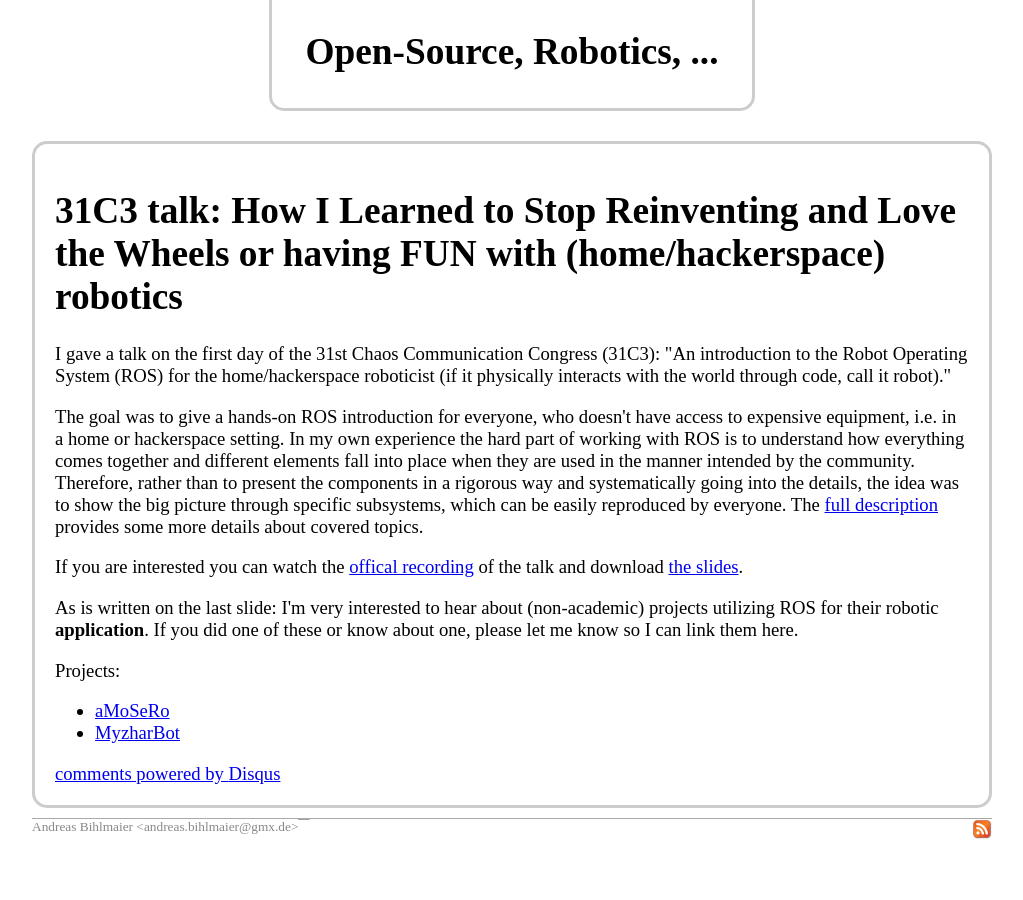
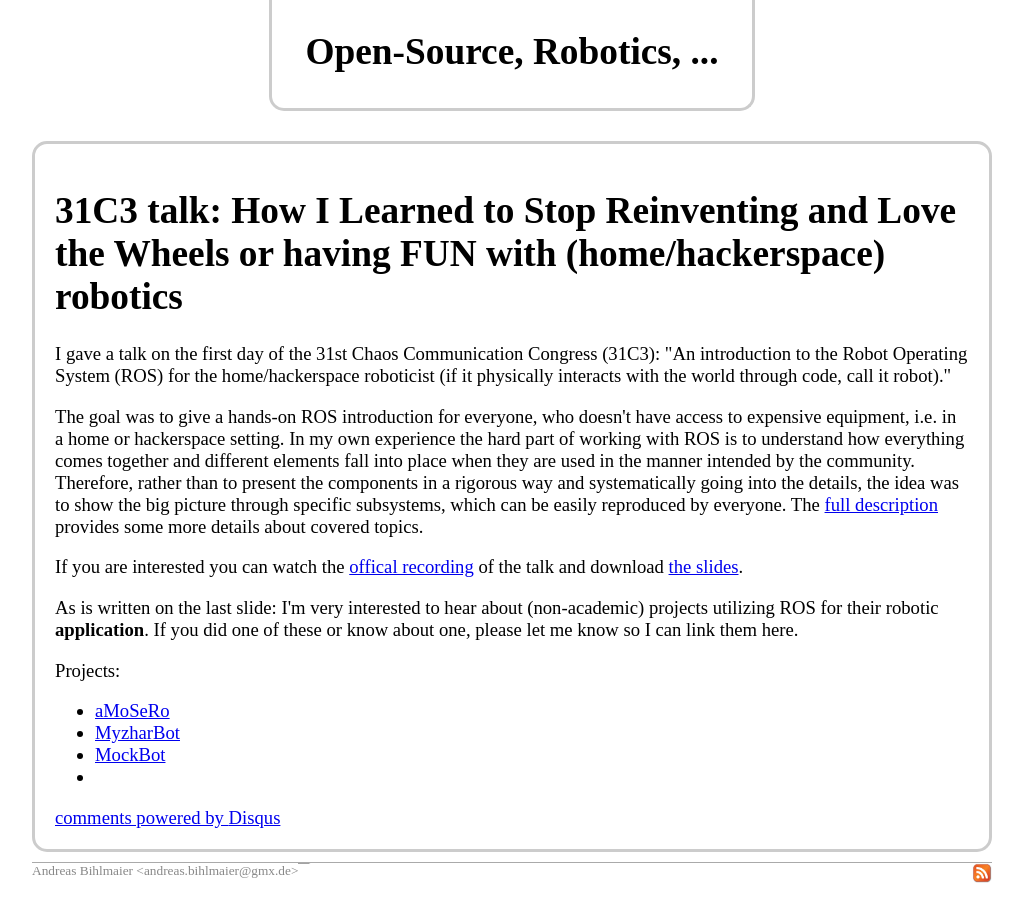
Before and after one commit to andreasBihlmaier/andreasBihlmaier.github.io, a Jekyll site: the page built from _posts/2014-12-30-ros_talk_31c3.markdown, in a window 1280 px wide. Shown: the whole page, without its empty margins (128-1151 px from the left). Built offline with Jekyll 4.4.1, drawn with Linux system fonts in a browser that asks for light colours; comment, search, counter and statistics services are not loaded.

Commit message:
another one :)

```diff
--- a/_posts/2014-12-30-ros_talk_31c3.markdown
+++ b/_posts/2014-12-30-ros_talk_31c3.markdown
@@ -21,3 +21,5 @@ Projects:
 
 * [aMoSeRo](http://defendtheplanet.net/category/myrobots/amosero-myrobots/)
 * [MyzharBot](http://myzharbot.robot-home.it/blog/)
+* [MockBot](https://github.com/mockbot/MockBot)
+*
```
